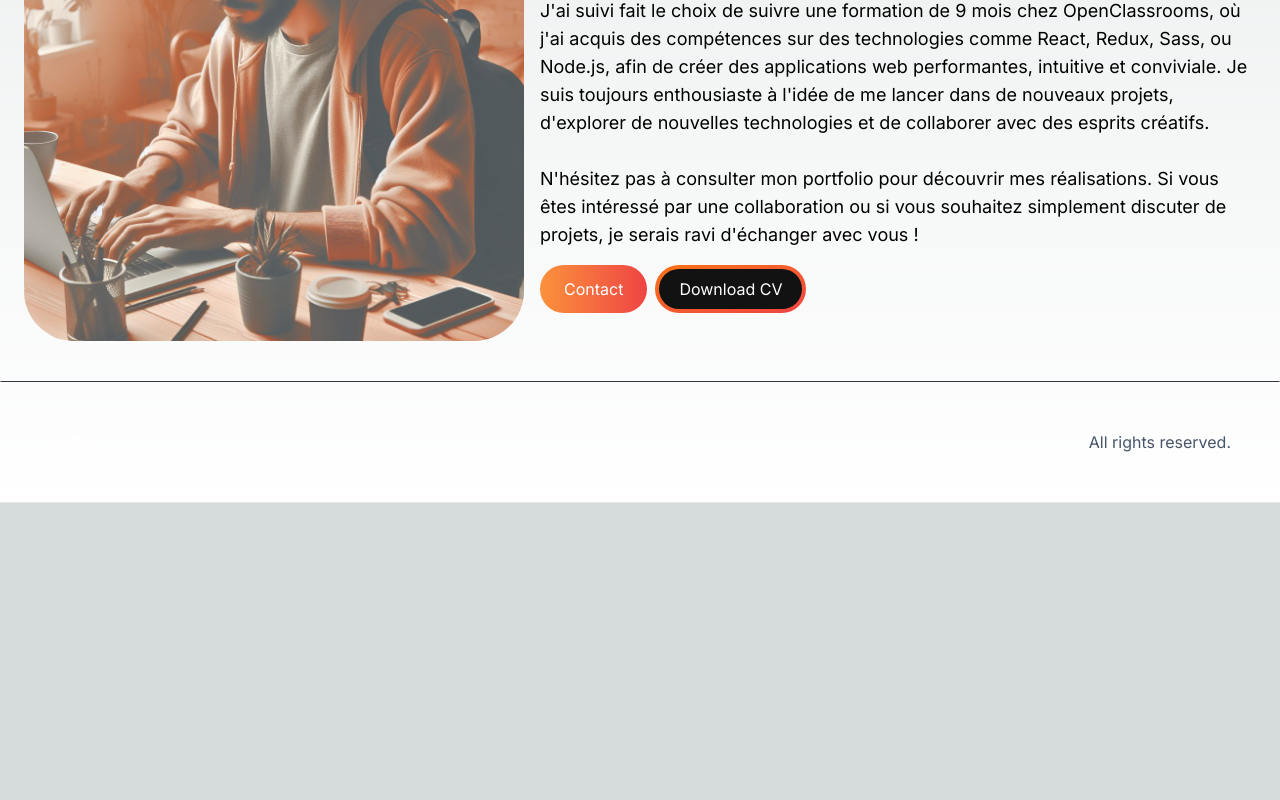
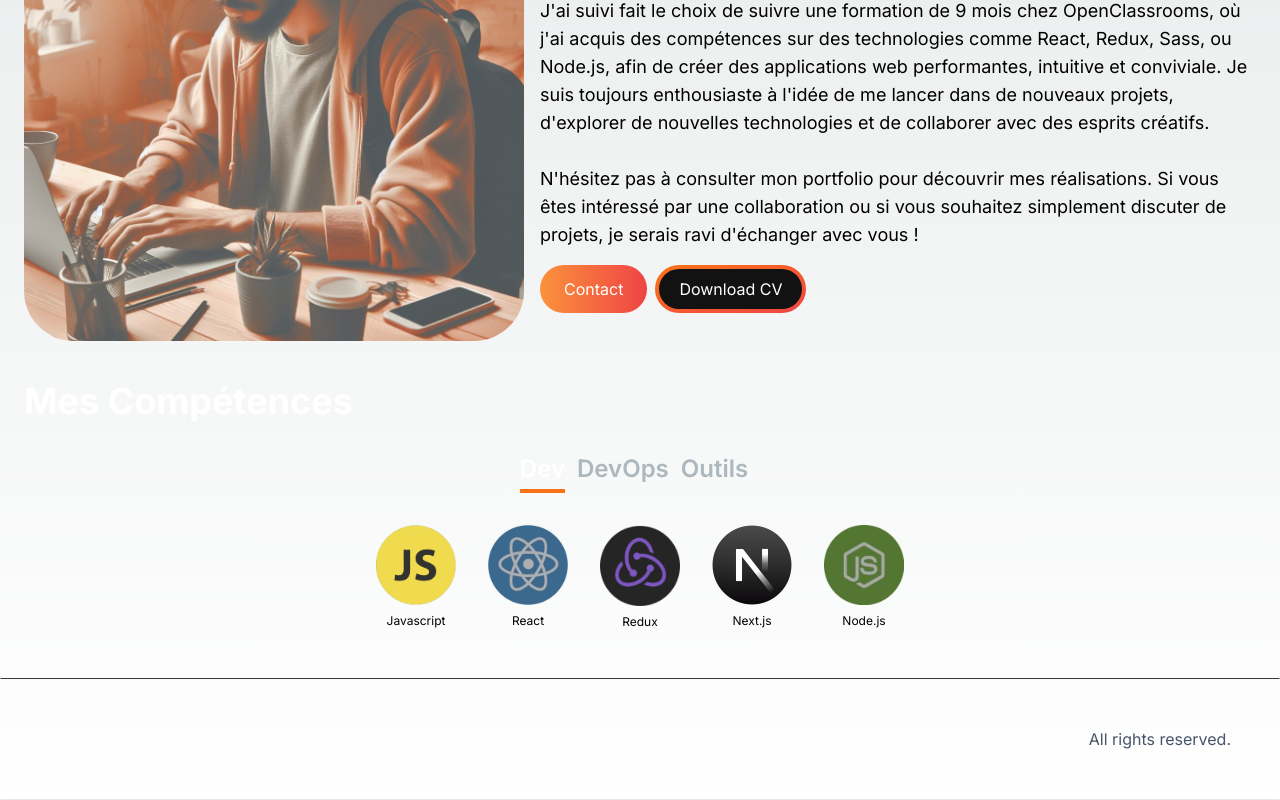
Before and after one commit to Arsonist-932/Portfolio-NextJS, a Next.js app: page / in a window 1280 px wide. Shown: the part 999-1799 px from the top of the page. Before the commit the page ends 1502 px from the top, so only its background shows below. Built offline with nearby package versions, Linux system fonts and the light colour scheme.

Commit message:
skills section

```diff
--- a/src/app/page.js
+++ b/src/app/page.js
@@ -3,6 +3,7 @@ import Navbar from "@/components/Navbar";
 import HeroSection from "@/components/HeroSection";
 import Footer from "@/components/Footer";
 import AboutSection from "@/components/AboutSection";
+import Skills from "@/components/Skills";
 
 export default function Home() {
   return (
@@ -20,6 +21,10 @@ export default function Home() {
           <section id="about">
             <AboutSection />
           </section>
+
+          <section id="skills">
+            <Skills />
+          </section>
         </div>
 
         <footer className="footer border z-10 border-t-[#33353F] border-l-transparent border-r-transparent text-white">
--- /dev/null
+++ b/src/components/Skills.jsx
@@ -0,0 +1,73 @@
+import { motion, AnimatePresence } from "framer-motion";
+import React, { useState, useEffect } from "react";
+import dataSkills from "@/data/dataSkills";
+import TabButton from "./TabButton";
+import Image from "next/image";
+
+const Skills = () => {
+  const [tab, setTab] = useState("Dev");
+  const [isVisible, setIsVisible] = useState(false);
+
+  const handleTabChange = (id) => {
+    setIsVisible(false);
+    setTimeout(() => {
+      setTab(id);
+      setIsVisible(true);
+    }, 300);
+  };
+
+  const data = dataSkills.find((t) => t.id === tab).content;
+  const skills = data.map((skill) => skill);
+
+  useEffect(() => {
+    setIsVisible(true);
+  }, []);
+
+  return (
+    <>
+      <div className="mx-6 my-10">
+        <h2 className="text-3xl sm:text-4xl font-bold text-white my-8">
+          Mes Compétences
+        </h2>
+        <div className="flex flex-row justify-center text-lg lg:text-2xl">
+          {dataSkills.map((data, index) => (
+            <TabButton
+              key={index}
+              selectTab={() => handleTabChange(data.id)}
+              active={tab === data.id}
+            >
+              {data.title}
+            </TabButton>
+          ))}
+        </div>
+
+        {/* Affichage des compétences avec animation */}
+        <div className="mt-8 flex flex-wrap justify-center gap-8 ">
+          <AnimatePresence>
+            {isVisible &&
+              skills.map((item, index) => (
+                <motion.div
+                  key={index}
+                  initial={{ opacity: 0, y: 20 }}
+                  animate={{ opacity: 1, y: 0 }}
+                  exit={{ opacity: 0, y: 20 }}
+                  transition={{ duration: 0.5, delay: index * 0.1 }}
+                  className="list-none"
+                >
+                  <Image
+                    src={item.img}
+                    alt={item.title}
+                    width={80}
+                    height={80}
+                  />
+                  <p className=" text-center text-xs p-2">{item.title}</p>
+                </motion.div>
+              ))}
+          </AnimatePresence>
+        </div>
+      </div>
+    </>
+  );
+};
+
+export default Skills;
--- /dev/null
+++ b/src/components/TabButton.jsx
@@ -0,0 +1,26 @@
+import React from "react";
+import { motion } from "framer-motion";
+
+const variants = {
+  default: { width: 0 },
+  active: { width: "calc(100% - 0.75rem)" },
+};
+
+const TabButton = ({ active, selectTab, children }) => {
+  const buttonClasses = active ? "text-white" : "text-[#ADB7BE]";
+
+  return (
+    <button onClick={selectTab}>
+      <p className={`mr-3 font-semibold hover:text-white ${buttonClasses}`}>
+        {children}
+      </p>
+      <motion.div
+        animate={active ? "active" : "default"}
+        variants={variants}
+        className="h-1 bg-primary-500 mt-1 mr-3"
+      ></motion.div>
+    </button>
+  );
+};
+
+export default TabButton;
--- a/src/data/dataSkills.json
+++ b/src/data/dataSkills.json
@@ -9,32 +9,34 @@
       },
       { "title": "React", "img": "/images/icons_skills/react.webp" },
       { "title": "Redux", "img": "/images/icons_skills/redux.png" },
-      { "title": "Next.js", "img": "/images/icons_skills/next-js.png" }
+      { "title": "Next.js", "img": "/images/icons_skills/next-js.png" },
+      { "title": "Node.js", "img": "/images/icons_skills/nodejs.webp" }
     ]
   },
   {
     "title": "DevOps",
     "id": "DevOps",
     "content": [
+      { "title": "RDW", "img": "/images/icons_skills/responsive.webp" },
       { "title": "Sass", "img": "/images/icons_skills/sass.svg" },
       {
         "title": "Tailwind",
         "img": "/images/icons_skills/tailwind.png"
       },
+
       {
         "title": "Figma",
         "img": "/images/icons_skills/figma.svg"
-      },
-      { "title": "Node.js", "img": "/images/icons_skills/nodejs.webp" }
+      }
     ]
   },
   {
-    "title": "Others",
-    "id": "Others",
+    "title": "Outils",
+    "id": "Outils",
     "content": [
+      { "title": "VScode", "img": "/images/icons_skills/vscode.webp" },
       { "title": "Git", "img": "/images/icons_skills/git.png" },
       { "title": "Github", "img": "/images/icons_skills/github.webp" },
-      { "title": "MongoDB", "img": "/images/icons_skills/mongodb.png" },
       { "title": "Trello", "img": "/images/icons_skills/trello.png" }
     ]
   }
```
Also changed, not shown: public/images/icons_skills/css3.png.
